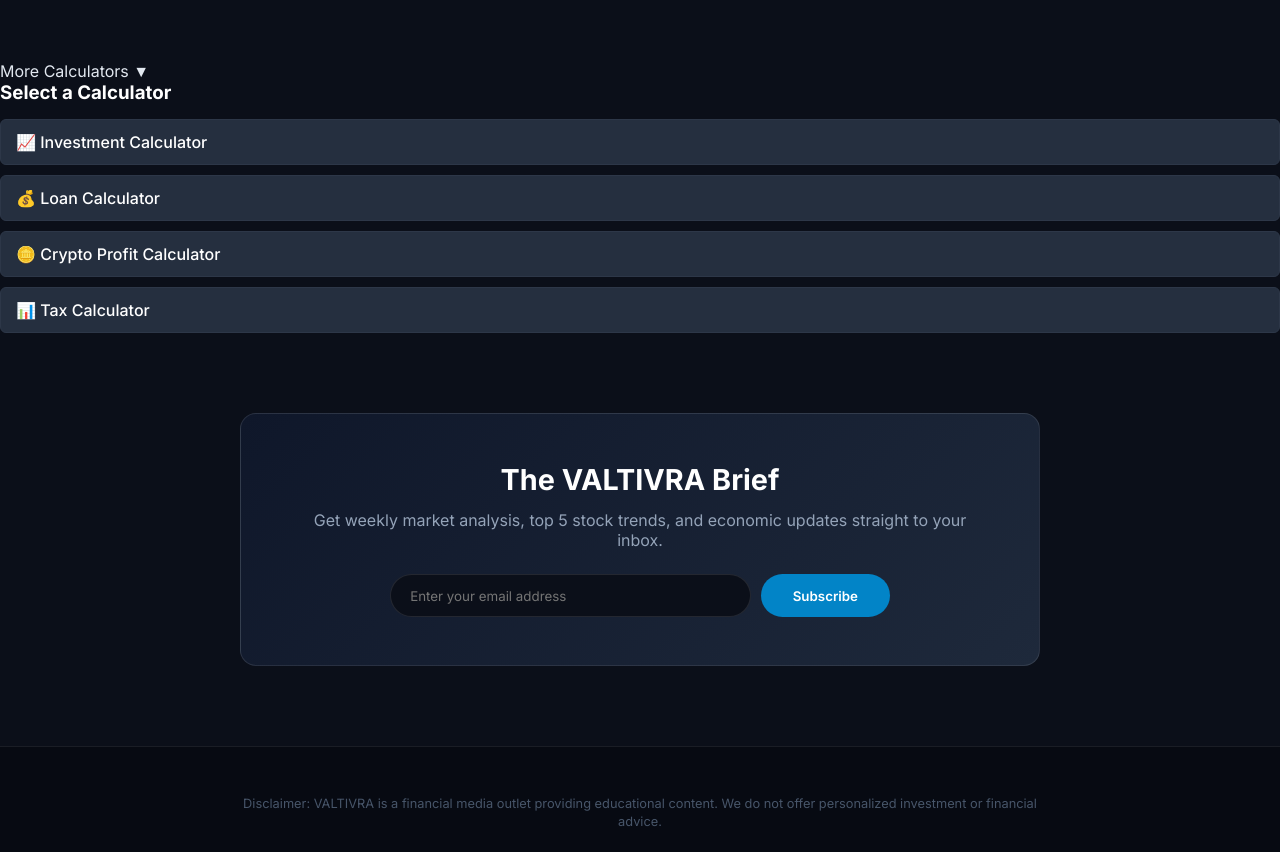
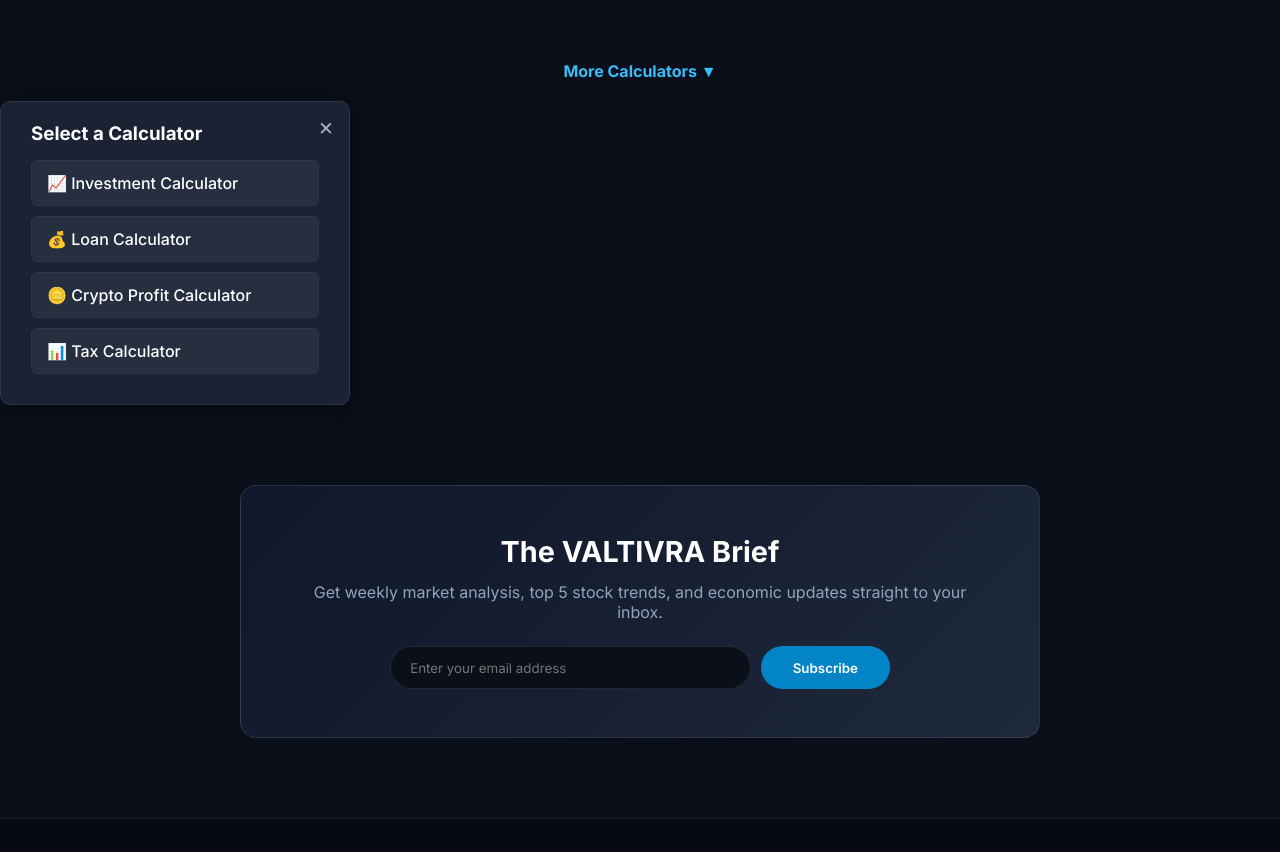
Before and after one commit to subhashdissanayaka0-byte/valtivra, a plain HTML site: page index.html in a window 1280 px wide. Shown: the part 1555-2407 px from the top of the page. Drawn offline with Linux system fonts and the light colour scheme.

Commit message:
Update index.html

```diff
--- a/index.html
+++ b/index.html
@@ -71,7 +71,6 @@
         .disclaimer { max-width: 800px; margin: 0 auto; color: #475569; font-size: 0.8rem; line-height: 1.4; }
 
        /* Modal Box (Dark Theme එකට හැරවීම) */
-        <center>
 .calc-modal-content {
     background-color: #1a2234; /* වෙබ් අඩවියේ පසුබිමට ගැළපෙන Dark Background එකක් */
     padding: 20px 30px;
@@ -125,7 +124,22 @@
     transform: translateX(3px);
     color: #38bdf8 !important;
 }
-        </center>
+        /* More Calculators Trigger Text - මැදට ගැනීමට */
+.more-calculators-trigger {
+    text-align: center;      /* අකුරු මැදට ගනී */
+    margin: 20px auto;       /* ඉහළ පහළ පරතරය තබා වම් දකුණු ස්වයංක්‍රීයව මැද කරයි */
+    display: block;          /* Block element එකක් ලෙස සකසයි */
+    cursor: pointer;
+    color: #38bdf8;          /* සයිට් එකේ ත්‍රීම් එකට ගැළපෙන පාටක් */
+    font-weight: bold;
+    width: fit-content;      /* අවශ්‍ය ප්‍රමාණයට පමණක් ඉඩ ගනී */
+    transition: color 0.2s;
+}
+
+.more-calculators-trigger:hover {
+    color: #6366f1;
+    text-decoration: underline;
+}
     </style>
 </head>
 <body>
```
